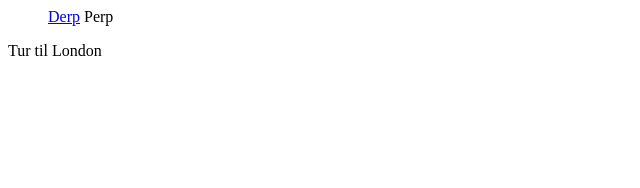
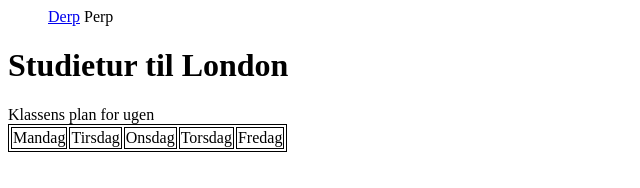
Before and after one commit to Buivanket10/London, a plain HTML site: page London.html in a window 1280 px wide. Shown: the whole page, without its empty margins (0-640 px from the left). Drawn offline with Linux system fonts and the light colour scheme.

Commit message:
Kappa 21

```diff
--- a/London.html
+++ b/London.html
@@ -4,6 +4,10 @@
 	li {
 	display:inline
 	}
+	 table, th,td{
+                border: 1px solid black;
+            }
+			.black
 	</style>
 	<title>Vores tur til London</title>
 	</head>
@@ -12,6 +16,15 @@
 	<li><a href="London.html">Derp</a></li>
 	<li> Perp </li>
 	</ul>
-	Tur til London
+	<h1>Studietur til London</h1>
+	Klassens plan for ugen
+	<table>
+	<tr>
+		<td>Mandag</td>
+		<td>Tirsdag</td>
+		<td>Onsdag</td>
+		<td>Torsdag</td>
+		<td>Fredag</td>
+	</table>
 	</body>
 </html>
```
